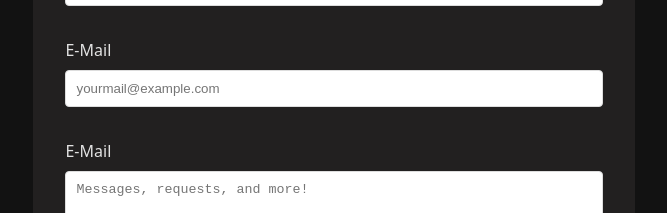
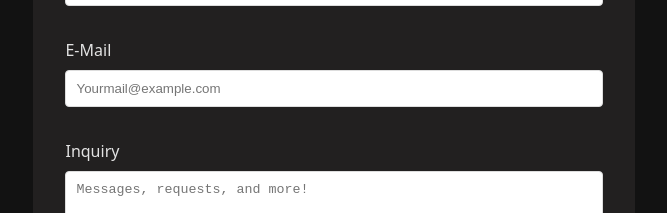
Before and after one commit to ishtiaqa1/NewReactPage, a React (Vite) app: page /contact in a window 1280 px wide. Shown: the part 916-1129 px from the top of the page, without its empty margins (306-973 px from the left). Built offline with nearby package versions, Linux system fonts and the light colour scheme.

Commit message:
Update Contact.jsx

```diff
--- a/src/components/Contact.jsx
+++ b/src/components/Contact.jsx
@@ -33,10 +33,10 @@ const Contact = () => {
           </section>
           <section className="text-box">
             <label for="email">E-Mail</label>
-            <input id="email" type="text" required placeholder="yourmail@example.com"></input>
+            <input id="email" type="text" required placeholder="Yourmail@example.com"></input>
           </section>
           <section className="text-area">
-            <label for="iquiry">E-Mail</label>
+            <label for="iquiry">Inquiry</label>
             <textarea id="inquiry" required placeholder="Messages, requests, and more!"></textarea>
           </section>
           <button className="btn btn-primary" type="submit">Submit</button>
```
